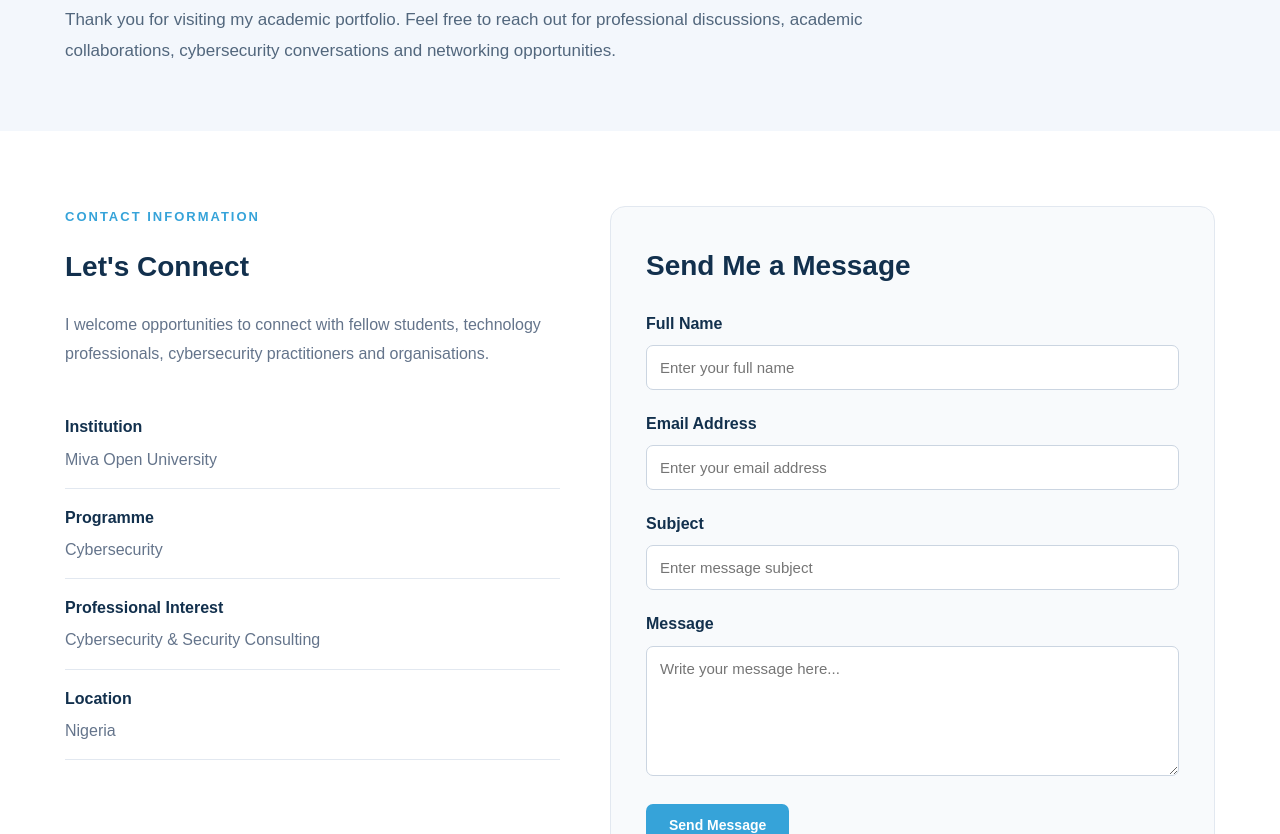
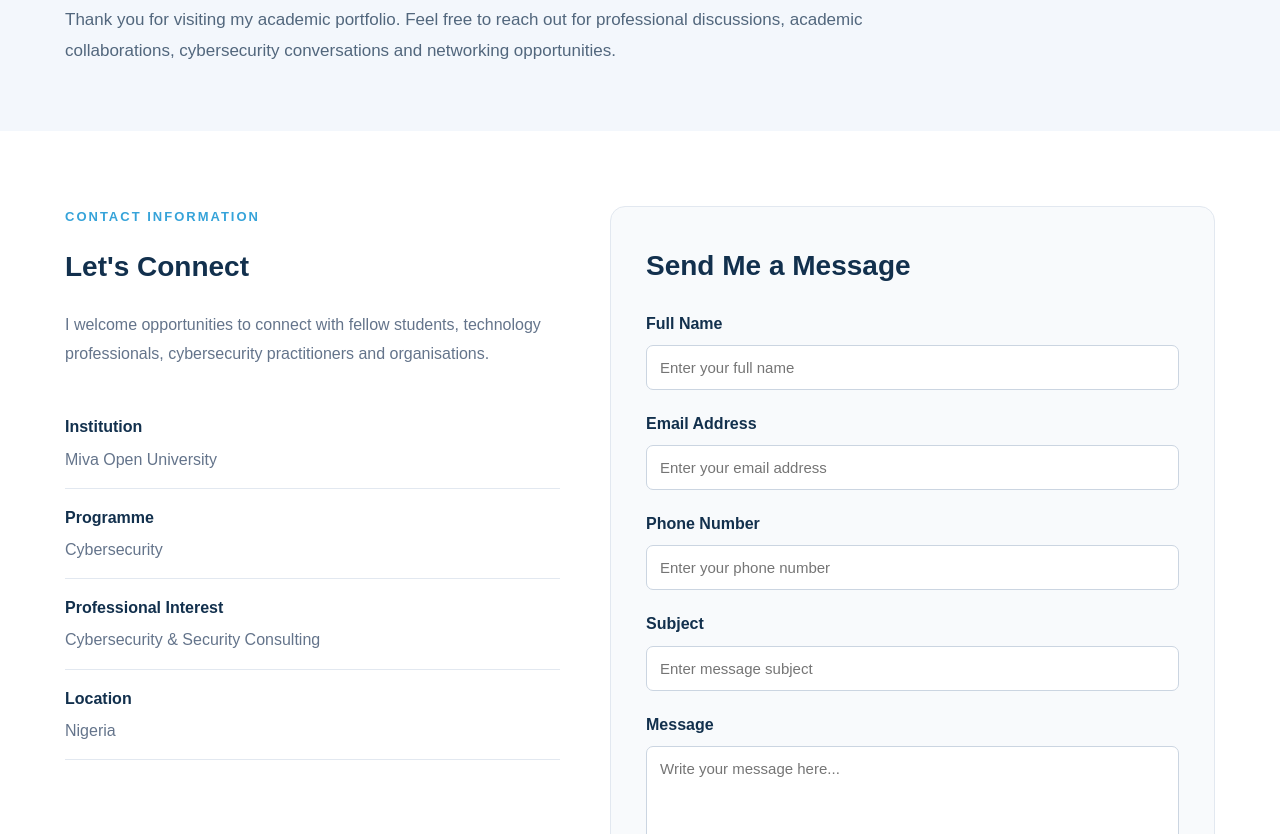
Before and after one commit to gomoro1403-prog/COS106-Student-Portfolio, a plain HTML site: page contact.html in a window 1280 px wide. Shown: the part 266-1100 px from the top of the page. Drawn offline with Linux system fonts and the light colour scheme.

Commit message:
Update contact.html

```diff
--- a/contact.html
+++ b/contact.html
@@ -90,7 +90,7 @@
 
                         <h2>Send Me a Message</h2>
 
-                        <form id="contact-form">
+                        <form id="contact-form" novalidate>
 
                             <div class="form-group">
                                 <label for="contact-name">Full Name</label>
@@ -113,6 +113,19 @@
                                     required
                                 >
                             </div>
+
+<div class="form-group">
+    <label for="contact-phone">Phone Number</label>
+    <input
+        type="tel"
+        id="contact-phone"
+        name="phone"
+        placeholder="Enter your phone number"
+        required
+    >
+</div>
+
+
 
                             <div class="form-group">
                                 <label for="contact-subject">Subject</label>
```
